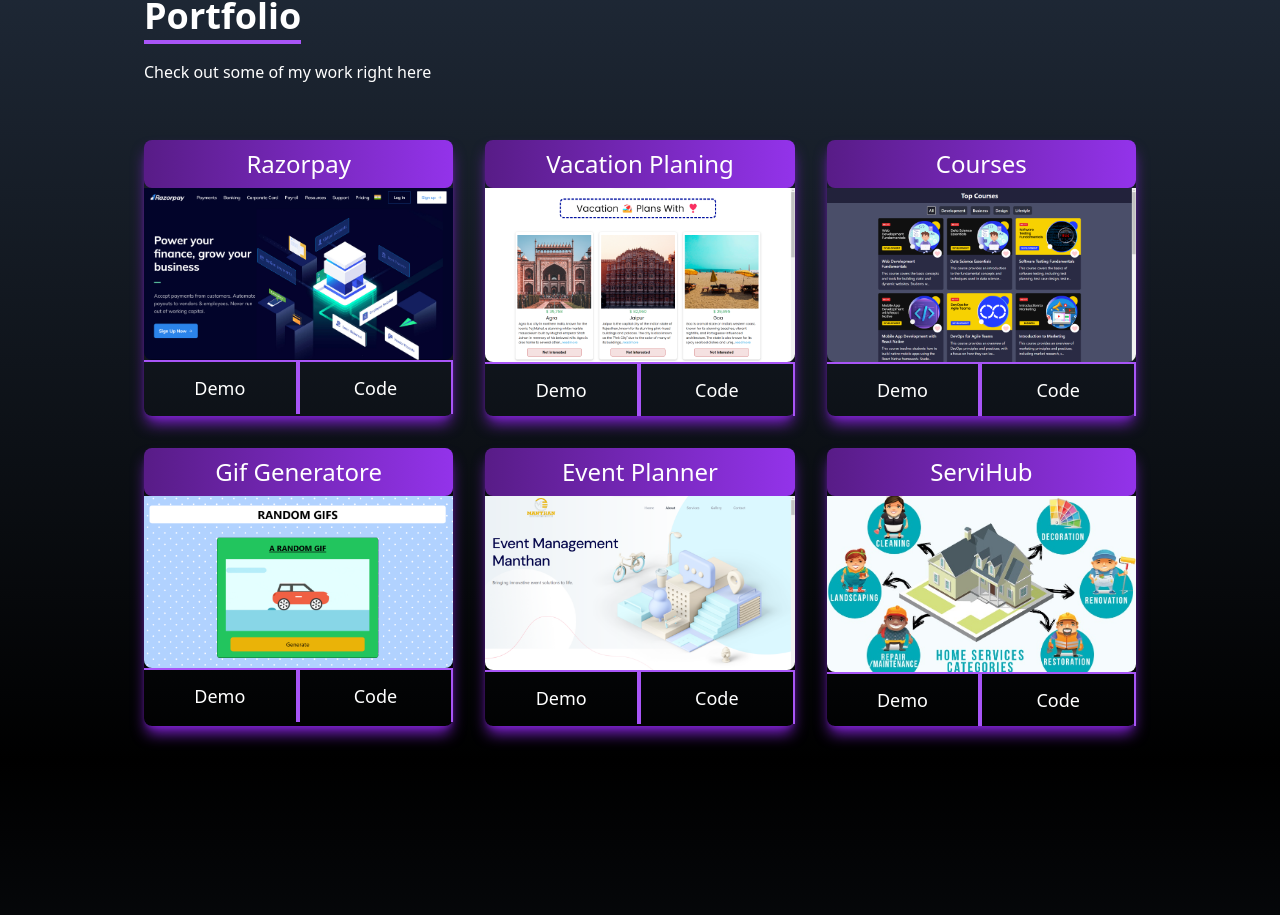
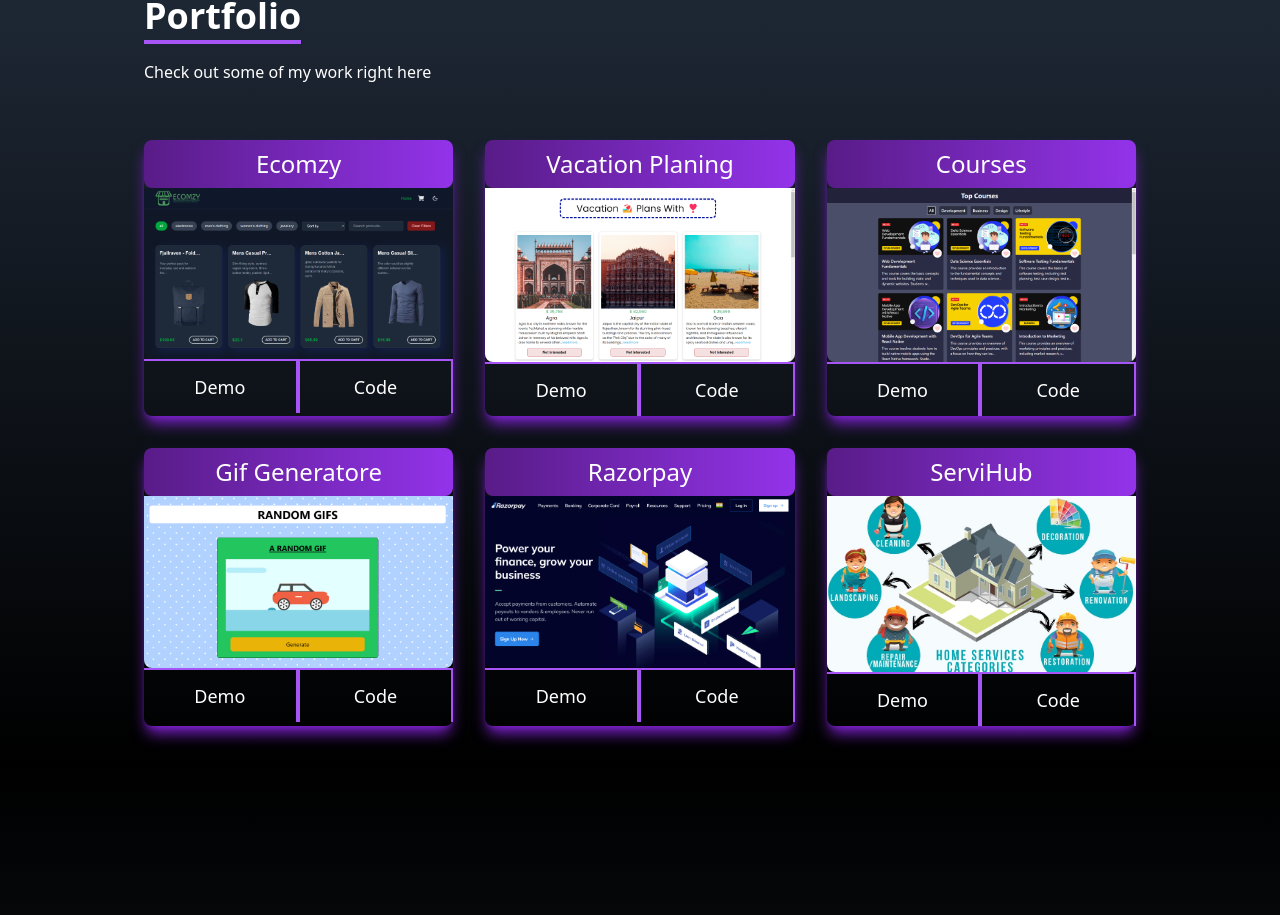
Before and after one commit to MohitJiDeshmukh/Portfolio, a React (Vite) app: page / in a window 1280 px wide. Shown: the part 839-1754 px from the top of the page. Built offline with nearby package versions, Linux system fonts and the light colour scheme.

Commit message:
refactor: add my new project details in Portfolio.

```diff
--- a/src/components/Portfolio.jsx
+++ b/src/components/Portfolio.jsx
@@ -1,19 +1,19 @@
 import React from "react";
+import ecomzy from "../assets/portfolio/ecomzy.png"
 import razorpay from "../assets/portfolio/razorpay.png";
 import vacation from "../assets/portfolio/Vacation.png";
 import course from "../assets/portfolio/course.png";
 import gif from "../assets/portfolio/gif.png";
-import event from "../assets/portfolio/event.png";
 import servihub from "../assets/portfolio/servihub.png";
 
 const Portfolio = () => {
   const portfolios = [
     {
       id: 1,
-      title: "Razorpay",
-      src: razorpay,
-      demo: "https://mohitjideshmukh.github.io/Razorpay/",
-      code: "https://github.com/MohitJiDeshmukh/Razorpay",
+      title: "Ecomzy",
+      src: ecomzy,
+      demo: "https://mohitjideshmukh.github.io/Ecomzy/",
+      code: "https://github.com/MohitJiDeshmukh/Ecomzy",
     },
     {
       id: 2,
@@ -38,10 +38,10 @@
     },
     {
       id: 5,
-      title: "Event Planner",
-      src: event,
-      demo: "https://manthaneventandpromotion.in/",
-      code: "https://github.com/MohitJiDeshmukh/EventPlanner",
+      title: "Razorpay",
+      src: razorpay,
+      demo: "https://mohitjideshmukh.github.io/Razorpay/",
+      code: "https://github.com/MohitJiDeshmukh/Razorpay",
     },
     {
       id: 6,
```
Also changed, not shown: src/assets/portfolio/ecomzy.png (added), src/assets/portfolio/event.png (deleted).
